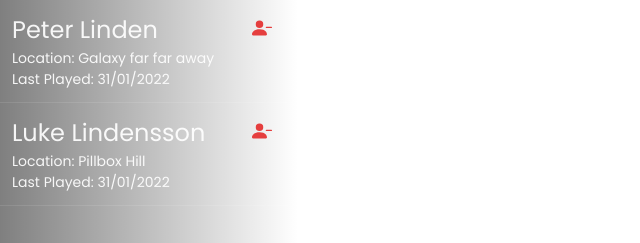
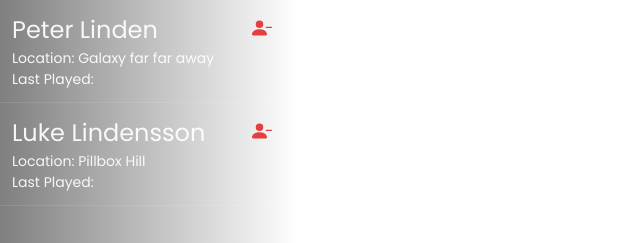
Before and after one commit to overextended/ox_core, a React (Create React App) app in the folder web/: page /create in a window 1280 px wide. Shown: the top 243 px of the page, without its empty margins (0-640 px from the left). Built offline with nearby package versions, Linux system fonts and the light colour scheme.

Commit message:
feat(nui): Display last played date

```diff
--- a/web/src/components/App.tsx
+++ b/web/src/components/App.tsx
@@ -23,6 +23,7 @@ const App: React.FC = () => {
     dateofbirth: '',
     groups: [''],
     phone_number: '',
+    last_played: '',
     slot: 0,
   });
 
--- a/web/src/components/Characters.tsx
+++ b/web/src/components/Characters.tsx
@@ -100,7 +100,7 @@ const Characters: React.FC<Props> = (props) => {
             <Box justifySelf="center" alignItems="center" maxW="80%">
               <Text fontSize="2xl">{`${character.firstname} ${character.lastname}`}</Text>
               <Text fontSize="sm">{`Location: ${character.location}`}</Text>
-              <Text fontSize="sm">Last Played: 31/01/2022</Text>
+              <Text fontSize="sm">Last Played: {character.last_played}</Text>
             </Box>
           </Flex>
           <Divider />
--- a/web/src/components/Dialogs/CreateCharacter.tsx
+++ b/web/src/components/Dialogs/CreateCharacter.tsx
@@ -45,6 +45,7 @@ const CreateCharacter: React.FC<Props> = (props: Props) => {
         location: '',
         groups: [''],
         phone_number: '',
+        last_played: '',
         slot: characters.value.length - 1,
       },
     ]);
--- a/web/src/providers/CharactersProvider.tsx
+++ b/web/src/providers/CharactersProvider.tsx
@@ -18,6 +18,7 @@ const CharactersProvider: React.FC = ({ children }) => {
       dateofbirth: '',
       groups: [''],
       phone_number: '',
+      last_played: '',
       slot: 0,
     },
   ]);
--- a/web/src/types/index.ts
+++ b/web/src/types/index.ts
@@ -6,5 +6,6 @@ export type Character = {
     dateofbirth: string;
     groups?: string[],
     phone_number?: string;
+    last_played: string;
     slot: number;
 }
```
